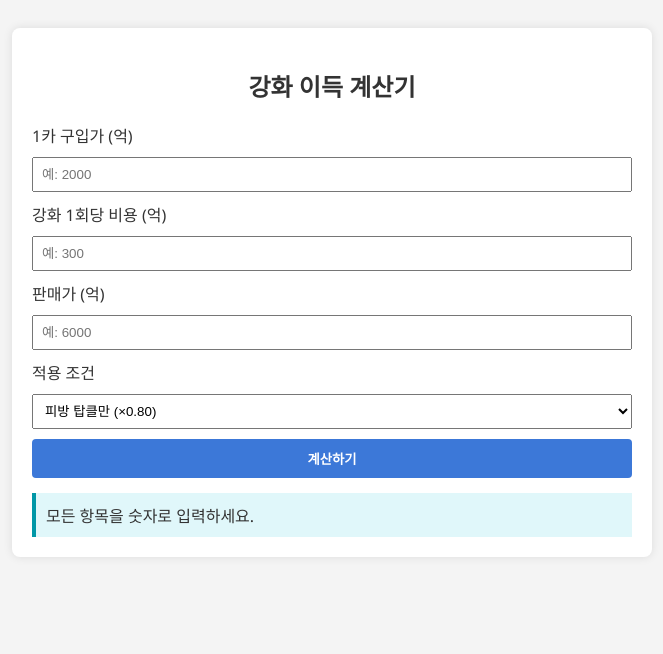
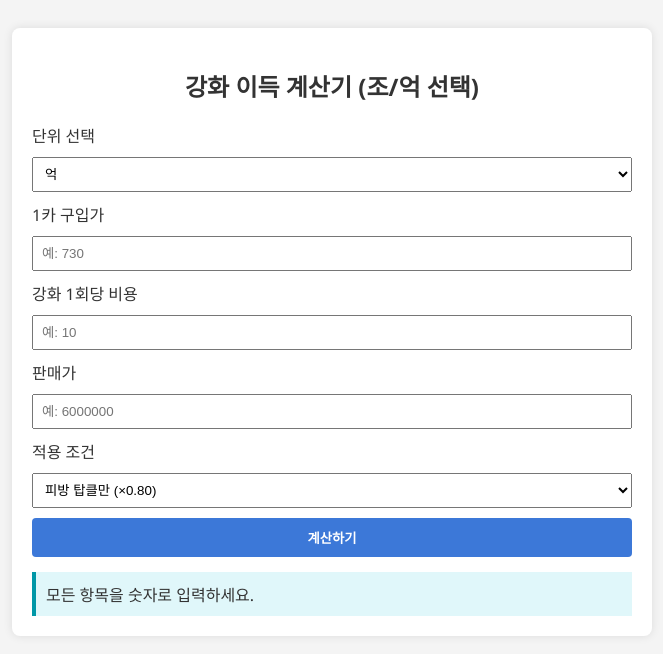
Before and after one commit to zobong/zobong, a plain HTML site: page index.html in a window 1280 px wide. Both pictures are taken after a click on the button "계산하기". Shown: the whole page, without its empty margins (308-971 px from the left). Drawn offline with Linux system fonts and the light colour scheme.

Commit message:
Update index.html

```diff
--- a/index.html
+++ b/index.html
@@ -3,7 +3,7 @@
 <head>
   <meta charset="UTF-8" />
   <meta name="viewport" content="width=device-width, initial-scale=1.0" />
-  <title>강화 이득 계산기</title>
+  <title>강화 이득 계산기 (조/억 선택 가능)</title>
   <style>
     body {
       font-family: 'Segoe UI', sans-serif;
@@ -62,16 +62,22 @@
 </head>
 <body>
   <div class="container">
-    <h2>강화 이득 계산기</h2>
+    <h2>강화 이득 계산기 (조/억 선택)</h2>
 
-    <label>1카 구입가 (억)</label>
-    <input type="number" id="buyPrice" placeholder="예: 2000" />
+    <label>단위 선택</label>
+    <select id="unit">
+      <option value="10000">조</option>
+      <option value="1" selected>억</option>
+    </select>
 
-    <label>강화 1회당 비용 (억)</label>
-    <input type="number" id="enhanceCost" placeholder="예: 300" />
+    <label>1카 구입가</label>
+    <input type="number" id="buyPrice" placeholder="예: 730" />
 
-    <label>판매가 (억)</label>
-    <input type="number" id="sellPrice" placeholder="예: 6000" />
+    <label>강화 1회당 비용</label>
+    <input type="number" id="enhanceCost" placeholder="예: 10" />
+
+    <label>판매가</label>
+    <input type="number" id="sellPrice" placeholder="예: 6000000" />
 
     <label>적용 조건</label>
     <select id="condition">
@@ -88,19 +94,25 @@
 
   <script>
     function calculate() {
-      const buy = parseFloat(document.getElementById("buyPrice").value);
-      const enhance = parseFloat(document.getElementById("enhanceCost").value);
-      const sell = parseFloat(document.getElementById("sellPrice").value);
+      const unitMultiplier = parseFloat(document.getElementById("unit").value); // 10000 (조) or 1 (억)
+      const buyInput = parseFloat(document.getElementById("buyPrice").value);
+      const enhanceInput = parseFloat(document.getElementById("enhanceCost").value);
+      const sellInput = parseFloat(document.getElementById("sellPrice").value);
       const multiplier = parseFloat(document.getElementById("condition").value);
 
       const resultDiv = document.getElementById("result");
       const tableDiv = document.getElementById("tableResult");
 
-      if (isNaN(buy) || isNaN(enhance) || isNaN(sell)) {
+      if (isNaN(buyInput) || isNaN(enhanceInput) || isNaN(sellInput)) {
         resultDiv.innerText = "모든 항목을 숫자로 입력하세요.";
         tableDiv.innerHTML = "";
         return;
       }
+
+      // 입력을 억 단위로 환산
+      const buy = buyInput * unitMultiplier;
+      const enhance = enhanceInput * unitMultiplier;
+      const sell = sellInput * unitMultiplier;
 
       const net = sell * multiplier;
 
@@ -108,9 +120,9 @@
         <table>
           <tr>
             <th>강화 횟수</th>
-            <th>총 투자비 (억)</th>
-            <th>실수령액 (억)</th>
-            <th>수익 (억)</th>
+            <th>총 투자비 (${unitMultiplier === 10000 ? '조' : '억'})</th>
+            <th>실수령액 (${unitMultiplier === 10000 ? '조' : '억'})</th>
+            <th>수익 (${unitMultiplier === 10000 ? '조' : '억'})</th>
             <th>결과</th>
           </tr>
       `;
@@ -124,9 +136,9 @@
         tableHTML += `
           <tr>
             <td>${i}번</td>
-            <td>${totalCost.toFixed(2)}</td>
-            <td>${net.toFixed(2)}</td>
-            <td style="color:${profit >= 0 ? 'green' : 'red'}">${profit.toFixed(2)}</td>
+            <td>${(totalCost / unitMultiplier).toFixed(2)}</td>
+            <td>${(net / unitMultiplier).toFixed(2)}</td>
+            <td style="color:${profit >= 0 ? 'green' : 'red'}">${(profit / unitMultiplier).toFixed(2)}</td>
             <td>${resultText}</td>
           </tr>
         `;
@@ -142,8 +154,8 @@
 
       resultDiv.innerHTML = `
         ✔️ ${max}번까지 강화하면 이득입니다.<br/>
-        💸 총 투자비: ${finalInvest.toFixed(2)}억<br/>
-        📥 실수령액 (적용 조건: ×${multiplier}): ${net.toFixed(2)}억
+        💸 총 투자비: ${(finalInvest / unitMultiplier).toFixed(2)} ${unitMultiplier === 10000 ? '조' : '억'}<br/>
+        📥 실수령액 (적용 조건: ×${multiplier}): ${(net / unitMultiplier).toFixed(2)} ${unitMultiplier === 10000 ? '조' : '억'}
       `;
 
       tableDiv.innerHTML = tableHTML;
```
